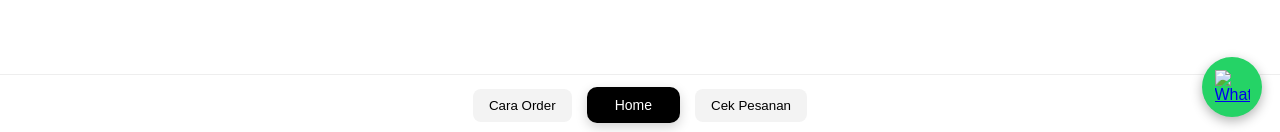
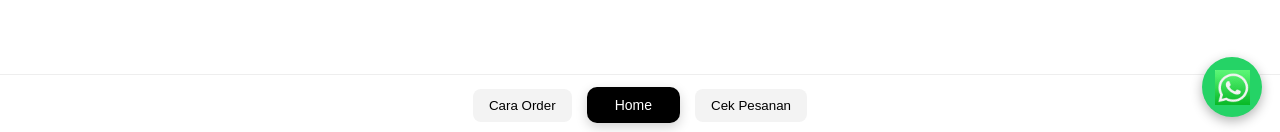
Before and after one commit to Servador/alfatihdigital, a website: page public/index.html in a window 1280 px wide. Shown: the part 665-797 px from the top of the page. Drawn offline with Linux system fonts and the light colour scheme; no server answers.

Commit message:
WhatsApp floating button

```diff
--- a/public/index.html
+++ b/public/index.html
@@ -79,7 +79,7 @@
 
 <a href="https://wa.me/6287864684020?text=Halo%20Admin%20saya%20mau%20bertanya"
    class="floating-wa" target="_blank">
-  <img src="img/wa.png" alt="Whatsapp">
+  <img src="img/wa2.jpeg" alt="Whatsapp">
 </a>
 
 </body>
```
Also changed, not shown: public/img/wa2.jpeg (added).
